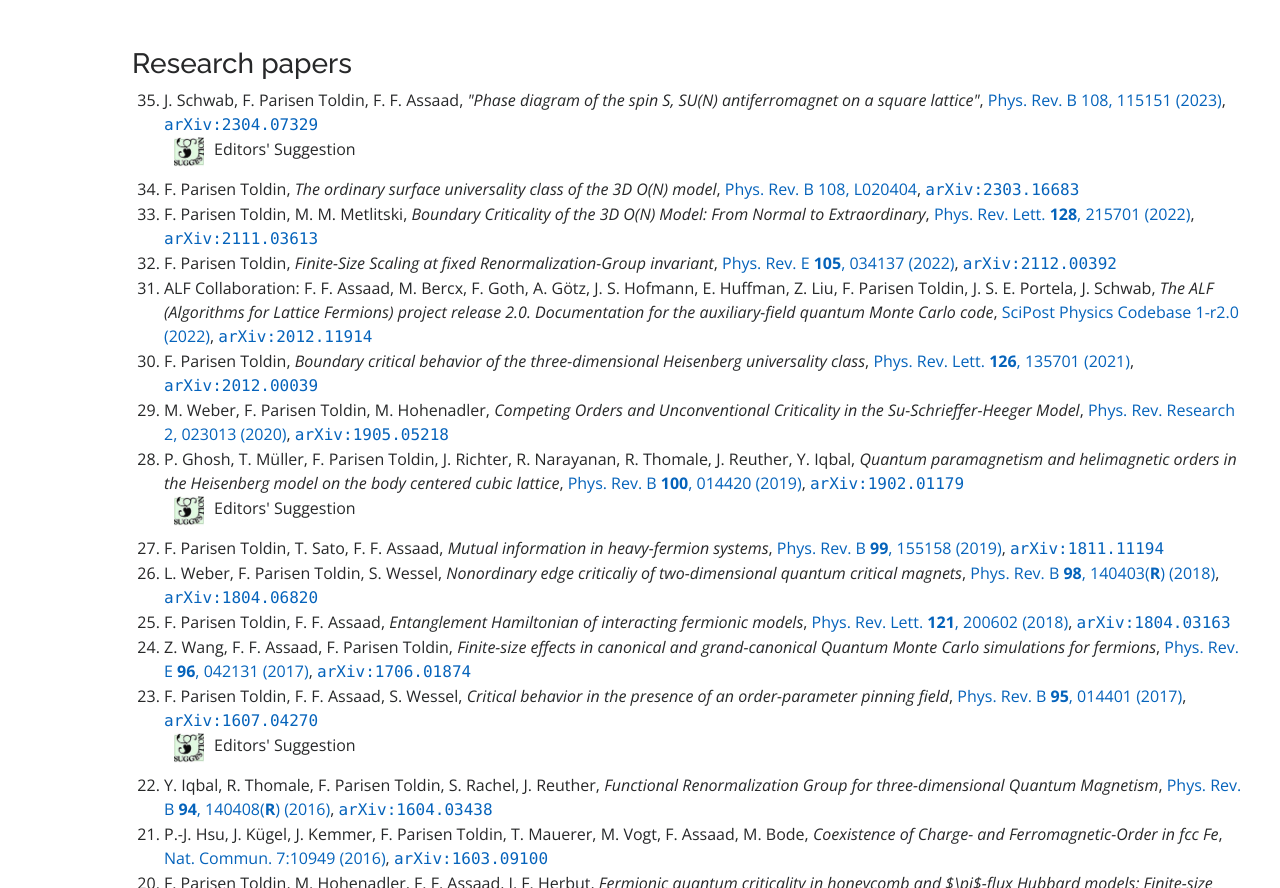
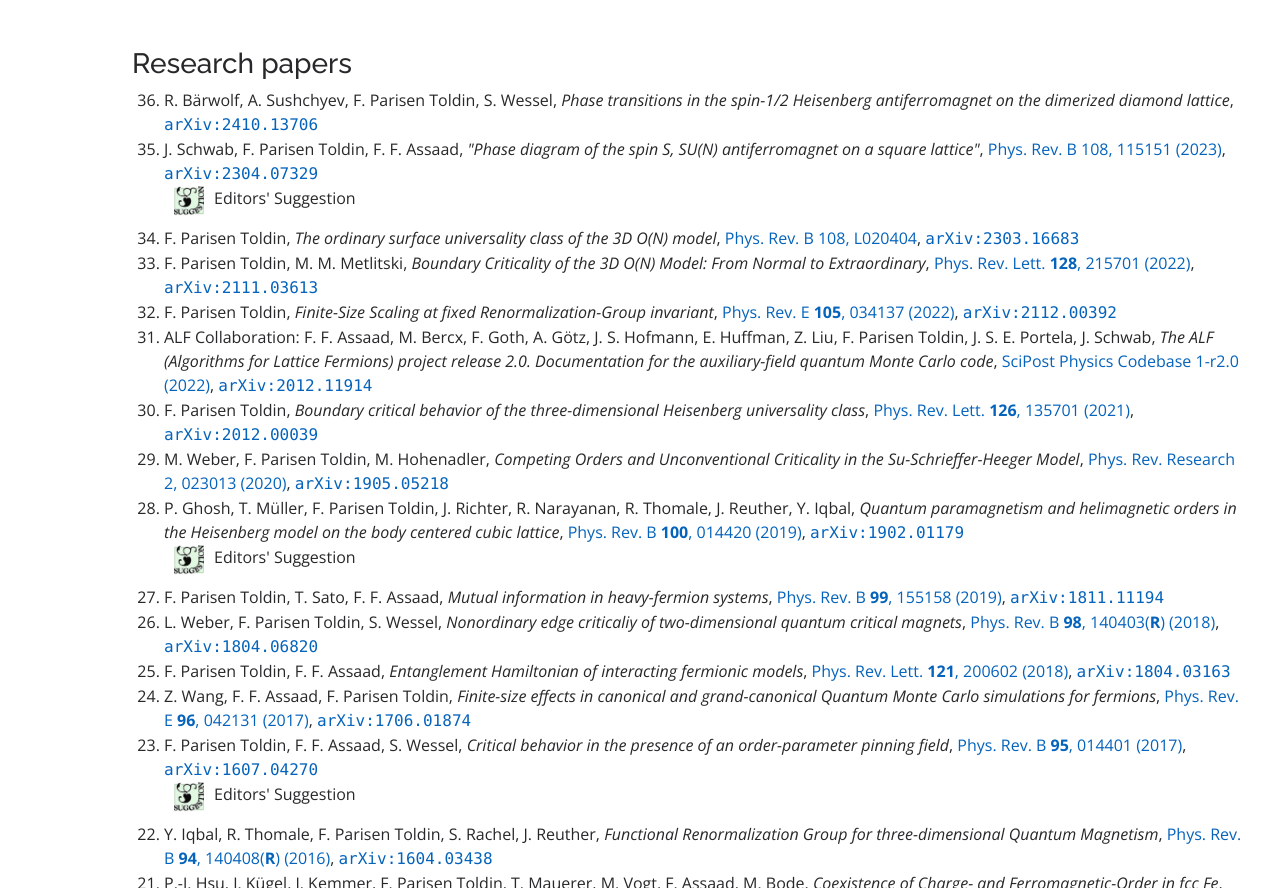
Before and after one commit to francescopt/francescopt.github.io, a plain HTML site: page index.html in a window 1280 px wide. Shown: the part 3456-4344 px from the top of the page. Drawn offline with nearby package versions, Linux system fonts and the light colour scheme.

Commit message:
updated papers

```diff
--- a/index.html
+++ b/index.html
@@ -253,6 +253,8 @@
 
 	<h3>Research papers</h3>
 	<ol>
+<li value="36"> R. B&auml;rwolf, A. Sushchyev, F. Parisen Toldin, S. Wessel, <em>Phase transitions in the spin-1/2 Heisenberg antiferromagnet on the dimerized diamond lattice</em>, <span class="font-monospace"><a href="https://arxiv.org/abs/2410.13706" target="_blank">arXiv:2410.13706</a></span>
+</li>
 <li value="35"> J. Schwab, F. Parisen Toldin, F. F. Assaad, <em> "Phase diagram of the spin S, SU(N) antiferromagnet on a square lattice"</em>, <a href="https://doi.org/10.1103/PhysRevB.108.115151" target="_blank">Phys. Rev. B 108, 115151 (2023)</a>, <span class="font-monospace"><a href="https://arxiv.org/abs/2304.07329" target="_blank">arXiv:2304.07329</a></span>
 <p>
 <img src="assets/img/thumb_EditorsSuggestion.jpg" align="left" height="30" hspace="10" border="0">
```
